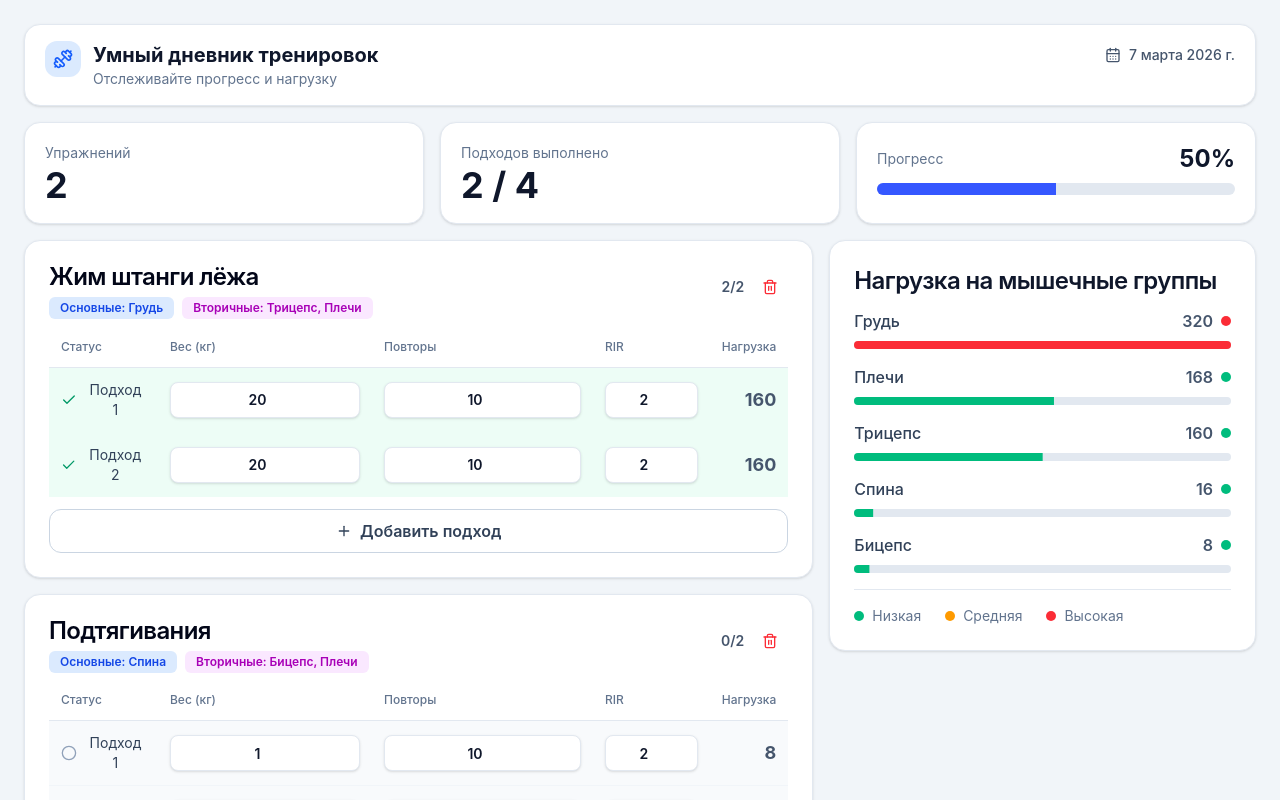
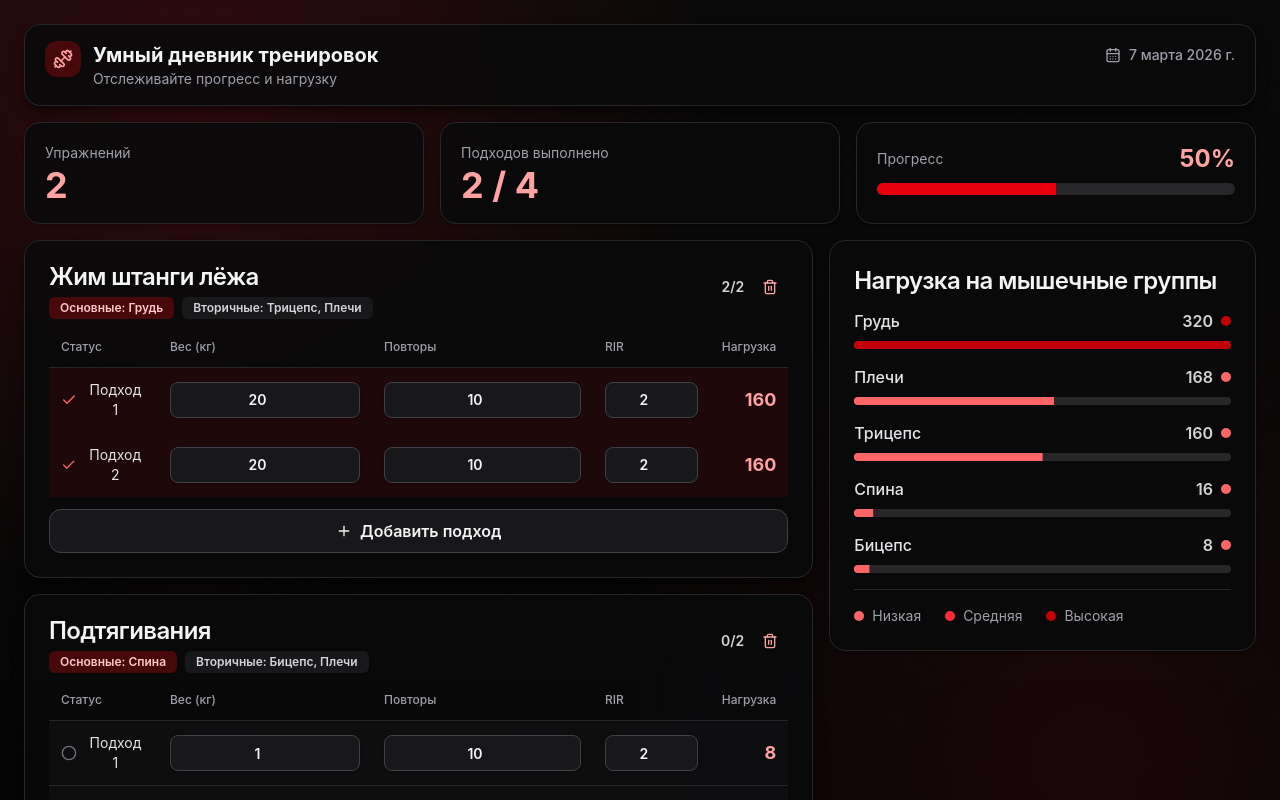
Before and after one commit to koshkina4aitests-maker/trainer, a React (Vite) app in the folder frontend/: page / in a window 1280 px wide. Shown: the top 800 px of the page. Built offline with nearby package versions, Linux system fonts and the light colour scheme.

Commit message:
Apply black-red color theme to workout diary UI
Co-authored-by: koshkina4aitests-maker <koshkina4aitests-maker@users.noreply.github.com>

```diff
--- a/frontend/src/components/ui/badge.jsx
+++ b/frontend/src/components/ui/badge.jsx
@@ -8,10 +8,10 @@ const badgeVariants = cva(
   {
     variants: {
       variant: {
-        default: "border-transparent bg-blue-100 text-blue-700",
-        secondary: "border-transparent bg-fuchsia-100 text-fuchsia-700",
-        success: "border-transparent bg-emerald-100 text-emerald-700",
-        outline: "text-slate-700 border-slate-300",
+        default: "border-transparent bg-red-950 text-red-200",
+        secondary: "border-transparent bg-zinc-900 text-zinc-300",
+        success: "border-transparent bg-red-900 text-red-100",
+        outline: "text-zinc-300 border-zinc-700",
       },
     },
     defaultVariants: {
--- a/frontend/src/components/ui/button.jsx
+++ b/frontend/src/components/ui/button.jsx
@@ -4,14 +4,14 @@ import { cva } from "class-variance-authority";
 import { cn } from "../../lib/utils";
 
 const buttonVariants = cva(
-  "inline-flex items-center justify-center gap-2 whitespace-nowrap rounded-md text-sm font-medium transition-all focus-visible:outline-none focus-visible:ring-2 focus-visible:ring-blue-500 disabled:pointer-events-none disabled:opacity-50",
+  "inline-flex items-center justify-center gap-2 whitespace-nowrap rounded-md text-sm font-medium transition-all focus-visible:outline-none focus-visible:ring-2 focus-visible:ring-red-500 disabled:pointer-events-none disabled:opacity-50",
   {
     variants: {
       variant: {
-        default: "bg-[#3557ff] text-white hover:bg-[#2b4be8]",
+        default: "bg-red-600 text-white hover:bg-red-700",
         destructive: "bg-red-500 text-white hover:bg-red-600",
-        outline: "border border-slate-300 bg-white text-slate-700 hover:bg-slate-50",
-        ghost: "text-slate-600 hover:bg-slate-100",
+        outline: "border border-zinc-700 bg-zinc-900 text-zinc-200 hover:bg-zinc-800",
+        ghost: "text-zinc-300 hover:bg-zinc-900",
       },
       size: {
         default: "h-10 px-4 py-2",
--- a/frontend/src/components/ui/card.jsx
+++ b/frontend/src/components/ui/card.jsx
@@ -5,7 +5,7 @@ import { cn } from "../../lib/utils";
 const Card = React.forwardRef(({ className, ...props }, ref) => (
   <div
     ref={ref}
-    className={cn("rounded-xl border border-slate-200 bg-white text-slate-950 shadow-sm", className)}
+    className={cn("rounded-xl border border-zinc-800 bg-zinc-950/90 text-zinc-100 shadow-sm", className)}
     {...props}
   />
 ));
@@ -22,7 +22,7 @@ const CardTitle = React.forwardRef(({ className, ...props }, ref) => (
 CardTitle.displayName = "CardTitle";
 
 const CardDescription = React.forwardRef(({ className, ...props }, ref) => (
-  <p ref={ref} className={cn("text-sm text-slate-500", className)} {...props} />
+  <p ref={ref} className={cn("text-sm text-zinc-400", className)} {...props} />
 ));
 CardDescription.displayName = "CardDescription";
 
--- a/frontend/src/components/ui/input.jsx
+++ b/frontend/src/components/ui/input.jsx
@@ -7,7 +7,7 @@ const Input = React.forwardRef(({ className, type, ...props }, ref) => {
     <input
       type={type}
       className={cn(
-        "flex h-9 w-full rounded-md border border-slate-200 bg-white px-3 py-1 text-sm text-slate-900 shadow-sm transition-colors file:border-0 file:bg-transparent file:text-sm file:font-medium placeholder:text-slate-400 focus-visible:outline-none focus-visible:ring-2 focus-visible:ring-blue-500 disabled:cursor-not-allowed disabled:opacity-50",
+        "flex h-9 w-full rounded-md border border-zinc-700 bg-zinc-900 px-3 py-1 text-sm text-zinc-100 shadow-sm transition-colors file:border-0 file:bg-transparent file:text-sm file:font-medium placeholder:text-zinc-500 focus-visible:outline-none focus-visible:ring-2 focus-visible:ring-red-500 disabled:cursor-not-allowed disabled:opacity-50",
         className,
       )}
       ref={ref}
--- a/frontend/src/components/ui/progress.jsx
+++ b/frontend/src/components/ui/progress.jsx
@@ -6,11 +6,11 @@ import { cn } from "../../lib/utils";
 const Progress = React.forwardRef(({ className, value, indicatorClassName, ...props }, ref) => (
   <ProgressPrimitive.Root
     ref={ref}
-    className={cn("relative h-2 w-full overflow-hidden rounded-full bg-slate-200", className)}
+    className={cn("relative h-2 w-full overflow-hidden rounded-full bg-zinc-800", className)}
     {...props}
   >
     <ProgressPrimitive.Indicator
-      className={cn("h-full w-full flex-1 bg-[#3557ff] transition-all", indicatorClassName)}
+      className={cn("h-full w-full flex-1 bg-red-600 transition-all", indicatorClassName)}
       style={{ transform: `translateX(-${100 - (value || 0)}%)` }}
     />
   </ProgressPrimitive.Root>
--- a/frontend/src/components/ui/table.jsx
+++ b/frontend/src/components/ui/table.jsx
@@ -20,14 +20,14 @@ const TableBody = React.forwardRef(({ className, ...props }, ref) => (
 TableBody.displayName = "TableBody";
 
 const TableRow = React.forwardRef(({ className, ...props }, ref) => (
-  <tr ref={ref} className={cn("border-b border-slate-100 transition-colors", className)} {...props} />
+  <tr ref={ref} className={cn("border-b border-zinc-800 transition-colors", className)} {...props} />
 ));
 TableRow.displayName = "TableRow";
 
 const TableHead = React.forwardRef(({ className, ...props }, ref) => (
   <th
     ref={ref}
-    className={cn("h-10 px-3 text-left align-middle text-xs font-medium text-slate-500", className)}
+    className={cn("h-10 px-3 text-left align-middle text-xs font-medium text-zinc-400", className)}
     {...props}
   />
 ));
--- a/frontend/src/pages/WorkoutDiaryPage.jsx
+++ b/frontend/src/pages/WorkoutDiaryPage.jsx
@@ -63,15 +63,15 @@ function setLoad(setItem) {
 }
 
 function loadColorClass(ratio) {
-  if (ratio < 0.55) return "bg-emerald-500";
-  if (ratio < 0.8) return "bg-amber-500";
-  return "bg-red-500";
+  if (ratio < 0.55) return "bg-red-400";
+  if (ratio < 0.8) return "bg-red-500";
+  return "bg-red-700";
 }
 
 function dotColorClass(ratio) {
-  if (ratio < 0.55) return "bg-emerald-500";
-  if (ratio < 0.8) return "bg-amber-500";
-  return "bg-red-500";
+  if (ratio < 0.55) return "bg-red-400";
+  if (ratio < 0.8) return "bg-red-500";
+  return "bg-red-700";
 }
 
 function ExerciseCard({ exercise, canDelete, onToggleSet, onChangeSet, onAddSet, onDeleteExercise }) {
@@ -79,7 +79,7 @@ function ExerciseCard({ exercise, canDelete, onToggleSet, onChangeSet, onAddSet,
   const completedCount = exercise.sets.filter((setItem) => setItem.completed).length;
 
   return (
-    <Card className="rounded-2xl shadow-sm">
+    <Card className="rounded-2xl shadow-lg shadow-black/40">
       <CardHeader className="pb-2">
         <div className="flex items-start justify-between gap-3">
           <div className="space-y-2">
@@ -94,13 +94,13 @@ function ExerciseCard({ exercise, canDelete, onToggleSet, onChangeSet, onAddSet,
             </div>
           </div>
           <div className="flex items-center gap-2 pt-1">
-            <span className="text-sm font-semibold text-slate-600">
+            <span className="text-sm font-semibold text-zinc-300">
               {completedCount}/{exercise.targetSets}
             </span>
             <Button
               size="icon"
               variant="ghost"
-              className="text-red-500 hover:bg-red-50 hover:text-red-600"
+              className="text-red-300 hover:bg-red-950/40 hover:text-red-200"
               onClick={onDeleteExercise}
               disabled={!canDelete}
             >
@@ -113,7 +113,7 @@ function ExerciseCard({ exercise, canDelete, onToggleSet, onChangeSet, onAddSet,
       <CardContent className="space-y-3">
         <Table>
           <TableHeader>
-            <TableRow className="border-slate-200">
+            <TableRow className="border-zinc-800">
               <TableHead>Статус</TableHead>
               <TableHead>Вес (кг)</TableHead>
               <TableHead>Повторы</TableHead>
@@ -125,18 +125,18 @@ function ExerciseCard({ exercise, canDelete, onToggleSet, onChangeSet, onAddSet,
             {exercise.sets.map((setItem, index) => (
               <TableRow
                 key={setItem.id}
-                className={setItem.completed ? "border-transparent bg-emerald-50/90" : "bg-slate-50/90"}
+                className={setItem.completed ? "border-transparent bg-red-950/35" : "bg-zinc-900/40"}
               >
                 <TableCell>
                   <button
                     type="button"
-                    className="flex items-center gap-2 text-slate-700"
+                    className="flex items-center gap-2 text-zinc-200"
                     onClick={() => onToggleSet(index)}
                   >
                     {setItem.completed ? (
-                      <Check className="h-4 w-4 text-emerald-600" />
+                      <Check className="h-4 w-4 text-red-400" />
                     ) : (
-                      <Circle className="h-4 w-4 text-slate-400" />
+                      <Circle className="h-4 w-4 text-zinc-500" />
                     )}
                     <span>Подход {index + 1}</span>
                   </button>
@@ -148,7 +148,7 @@ function ExerciseCard({ exercise, canDelete, onToggleSet, onChangeSet, onAddSet,
                     min="0"
                     value={setItem.weight}
                     onChange={(event) => onChangeSet(index, "weight", event.target.value)}
-                    className="h-9 rounded-lg border-slate-200 bg-white text-center font-semibold"
+                    className="h-9 rounded-lg border-zinc-700 bg-zinc-900 text-center font-semibold"
                   />
                 </TableCell>
 
@@ -158,7 +158,7 @@ function ExerciseCard({ exercise, canDelete, onToggleSet, onChangeSet, onAddSet,
                     min="0"
                     value={setItem.reps}
                     onChange={(event) => onChangeSet(index, "reps", event.target.value)}
-                    className="h-9 rounded-lg border-slate-200 bg-white text-center font-semibold"
+                    className="h-9 rounded-lg border-zinc-700 bg-zinc-900 text-center font-semibold"
                   />
                 </TableCell>
 
@@ -170,11 +170,11 @@ function ExerciseCard({ exercise, canDelete, onToggleSet, onChangeSet, onAddSet,
                     step="0.5"
                     value={setItem.rir}
                     onChange={(event) => onChangeSet(index, "rir", event.target.value)}
-                    className="h-9 rounded-lg border-slate-200 bg-white text-center font-semibold"
+                    className="h-9 rounded-lg border-zinc-700 bg-zinc-900 text-center font-semibold"
                   />
                 </TableCell>
 
-                <TableCell className="text-right text-lg font-bold text-slate-600">
+                <TableCell className="text-right text-lg font-bold text-red-300">
                   {setLoad(setItem)}
                 </TableCell>
               </TableRow>
@@ -184,7 +184,7 @@ function ExerciseCard({ exercise, canDelete, onToggleSet, onChangeSet, onAddSet,
 
         <Button
           variant="outline"
-          className="h-11 w-full rounded-xl border-slate-300 bg-white text-base font-semibold text-slate-700"
+          className="h-11 w-full rounded-xl border-zinc-700 bg-zinc-900 text-base font-semibold text-zinc-100"
           onClick={onAddSet}
         >
           <Plus className="h-4 w-4" />
@@ -287,19 +287,19 @@ export default function WorkoutDiaryPage() {
   }
 
   return (
-    <div className="min-h-screen bg-slate-100 p-3 md:p-6">
+    <div className="min-h-screen bg-transparent p-3 md:p-6">
       <div className="mx-auto max-w-7xl space-y-4">
-        <header className="flex items-start justify-between rounded-2xl border border-slate-200 bg-white px-5 py-4 shadow-sm">
+        <header className="flex items-start justify-between rounded-2xl border border-zinc-800 bg-zinc-950/90 px-5 py-4 shadow-lg shadow-black/40">
           <div className="flex items-start gap-3">
-            <div className="rounded-xl bg-blue-100 p-2 text-blue-600">
+            <div className="rounded-xl bg-red-950 p-2 text-red-300">
               <Dumbbell className="h-5 w-5" />
             </div>
             <div>
-              <h1 className="text-xl font-bold text-slate-900">Умный дневник тренировок</h1>
-              <p className="text-sm text-slate-500">Отслеживайте прогресс и нагрузку</p>
+              <h1 className="text-xl font-bold text-zinc-100">Умный дневник тренировок</h1>
+              <p className="text-sm text-zinc-400">Отслеживайте прогресс и нагрузку</p>
             </div>
           </div>
-          <div className="flex items-center gap-2 pt-1 text-sm font-medium text-slate-600">
+          <div className="flex items-center gap-2 pt-1 text-sm font-medium text-zinc-400">
             <CalendarDays className="h-4 w-4" />
             {new Intl.DateTimeFormat("ru-RU", { day: "numeric", month: "long", year: "numeric" }).format(new Date())}
           </div>
@@ -308,15 +308,15 @@ export default function WorkoutDiaryPage() {
         <section className="grid gap-4 md:grid-cols-3">
           <Card className="rounded-2xl">
             <CardContent className="p-5">
-              <p className="text-sm text-slate-500">Упражнений</p>
-              <p className="mt-1 text-4xl font-bold leading-none text-slate-900">{totals.exercisesCount}</p>
+              <p className="text-sm text-zinc-400">Упражнений</p>
+              <p className="mt-1 text-4xl font-bold leading-none text-red-300">{totals.exercisesCount}</p>
             </CardContent>
           </Card>
 
           <Card className="rounded-2xl">
             <CardContent className="p-5">
-              <p className="text-sm text-slate-500">Подходов выполнено</p>
-              <p className="mt-1 text-4xl font-bold leading-none text-slate-900">
+              <p className="text-sm text-zinc-400">Подходов выполнено</p>
+              <p className="mt-1 text-4xl font-bold leading-none text-red-300">
                 {totals.completedSets} / {totals.totalPlannedSets}
               </p>
             </CardContent>
@@ -325,10 +325,10 @@ export default function WorkoutDiaryPage() {
           <Card className="rounded-2xl">
             <CardContent className="p-5">
               <div className="mb-2 flex items-center justify-between">
-                <p className="text-sm text-slate-500">Прогресс</p>
-                <span className="text-2xl font-bold text-slate-900">{totals.progressPercent}%</span>
+                <p className="text-sm text-zinc-400">Прогресс</p>
+                <span className="text-2xl font-bold text-red-300">{totals.progressPercent}%</span>
               </div>
-              <Progress value={totals.progressPercent} className="h-3 bg-slate-200" />
+              <Progress value={totals.progressPercent} className="h-3 bg-zinc-800" />
             </CardContent>
           </Card>
         </section>
@@ -350,7 +350,7 @@ export default function WorkoutDiaryPage() {
 
           <Card className="h-fit rounded-2xl">
             <CardHeader className="pb-3">
-              <CardTitle className="text-2xl text-slate-900">Нагрузка на мышечные группы</CardTitle>
+              <CardTitle className="text-2xl text-zinc-100">Нагрузка на мышечные группы</CardTitle>
             </CardHeader>
             <CardContent className="space-y-4">
               {muscleLoads.map(([muscle, load]) => {
@@ -359,32 +359,32 @@ export default function WorkoutDiaryPage() {
                 return (
                   <div key={muscle} className="space-y-2">
                     <div className="flex items-center justify-between text-base">
-                      <span className="font-medium text-slate-700">{muscle}</span>
-                      <div className="flex items-center gap-2 text-slate-600">
+                      <span className="font-medium text-zinc-200">{muscle}</span>
+                      <div className="flex items-center gap-2 text-zinc-300">
                         <span className="font-semibold">{load}</span>
                         <span className={`h-2.5 w-2.5 rounded-full ${dotColorClass(ratio)}`} />
                       </div>
                     </div>
                     <Progress
                       value={width}
-                      className="h-2 bg-slate-200"
+                      className="h-2 bg-zinc-800"
                       indicatorClassName={loadColorClass(ratio)}
                     />
                   </div>
                 );
               })}
 
-              <div className="flex flex-wrap items-center gap-6 border-t border-slate-200 pt-4 text-sm text-slate-500">
+              <div className="flex flex-wrap items-center gap-6 border-t border-zinc-800 pt-4 text-sm text-zinc-400">
                 <span className="inline-flex items-center gap-2">
-                  <span className="h-2.5 w-2.5 rounded-full bg-emerald-500" />
+                  <span className="h-2.5 w-2.5 rounded-full bg-red-400" />
                   Низкая
                 </span>
                 <span className="inline-flex items-center gap-2">
-                  <span className="h-2.5 w-2.5 rounded-full bg-amber-500" />
+                  <span className="h-2.5 w-2.5 rounded-full bg-red-500" />
                   Средняя
                 </span>
                 <span className="inline-flex items-center gap-2">
-                  <span className="h-2.5 w-2.5 rounded-full bg-red-500" />
+                  <span className="h-2.5 w-2.5 rounded-full bg-red-700" />
                   Высокая
                 </span>
               </div>
--- a/frontend/src/styles.css
+++ b/frontend/src/styles.css
@@ -6,5 +6,9 @@
 
 body {
   margin: 0;
-  background: #f3f4f6;
+  background:
+    radial-gradient(circle at 15% 10%, rgba(120, 14, 22, 0.35), transparent 38%),
+    radial-gradient(circle at 85% 80%, rgba(80, 10, 16, 0.28), transparent 40%),
+    linear-gradient(180deg, #090909 0%, #040404 100%);
+  color: #f5f5f5;
 }
```
